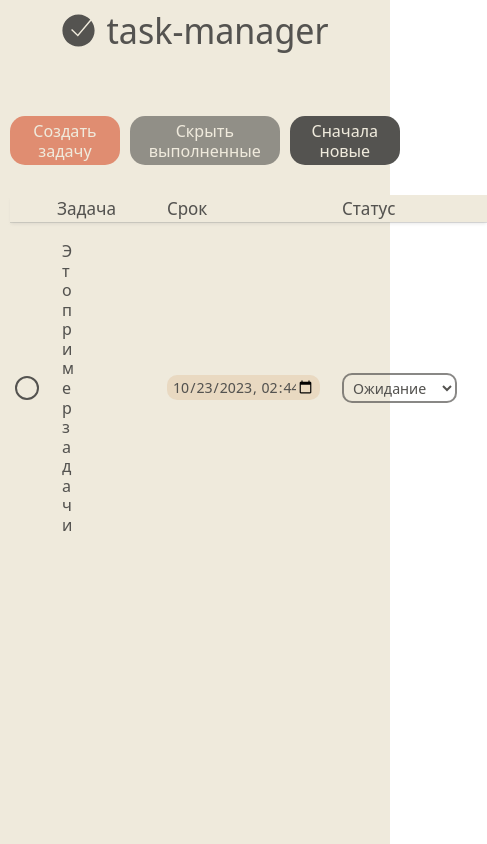
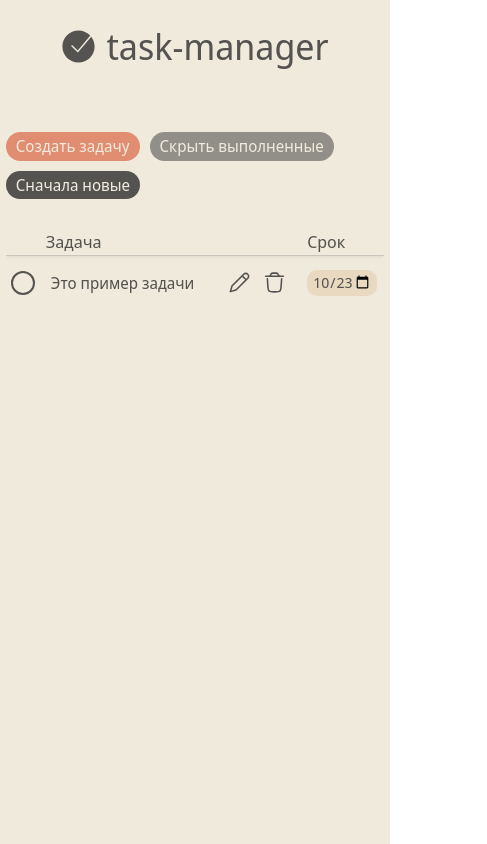
Before and after one commit to netitov/task-manager, a React (Create React App) app: page / in a window 390 px wide. Shown: the whole page, 487 px wide, since content can reach past the window. Built offline with nearby package versions, Linux system fonts and the light colour scheme.

Commit message:
adaptive layout

```diff
--- a/src/components/Actions/Actions.css
+++ b/src/components/Actions/Actions.css
@@ -2,6 +2,7 @@
   display: flex;
   gap: 10px;
   margin-bottom: 30px;
+  flex-wrap: wrap;
 }
 
 .actions__btn {
@@ -27,3 +28,11 @@
 .actions__btn:hover:not(.actions__btn_inactive) {
   background-color: #2c2b2a;
 }
+
+@media (max-width: 768px) {
+
+  .actions__btn {
+    font-size: 16px;
+  }
+
+}
--- a/src/components/App/App.css
+++ b/src/components/App/App.css
@@ -23,8 +23,9 @@ body {
 }
 
 .page__table-wrapper {
-  width: 100%;
+  width: 97%;
   max-width: 850px;
   margin: 55px auto 0;
-  padding: 0 10px 55px;
+  padding: 0 0 55px;
+  overflow-x: auto;
 }
--- a/src/components/Header/Header.css
+++ b/src/components/Header/Header.css
@@ -5,7 +5,7 @@
 }
 
 .header__container {
-  padding: 10px;
+  padding: 26px 10px 10px;
   display: flex;
   align-items: center;
   gap: 10px;
--- a/src/components/TaskModal/TaskModal.css
+++ b/src/components/TaskModal/TaskModal.css
@@ -150,3 +150,11 @@
 .task-modal__close-btn:hover {
   background-color: #4a4946;
 }
+
+@media (max-width: 768px) {
+
+  .form__container {
+    padding: 20px;
+  }
+
+}
--- a/src/components/TaskTable/TaskTable.css
+++ b/src/components/TaskTable/TaskTable.css
@@ -2,6 +2,7 @@
   width: 100%;
   border-spacing: 0;
   table-layout: fixed;
+  min-width: 350px;
 }
 
 .table__head-row {
@@ -39,7 +40,7 @@
 }
 
 .table__header:first-of-type {
-  width: 32px;
+  width: 25px;
 }
 
 .table__header:nth-of-type(3) {
@@ -66,6 +67,8 @@
   padding: 5px;
   border-radius: 10px;
   transition: background-color 0.3s;
+  min-width: 160px;
+  overflow: hidden;
 }
 
 .table__task-title:hover {
@@ -184,4 +187,41 @@
   color: var(--main-grey);
 }
 
-/*     background: #ff8c5d; */
+@media (max-width: 768px) {
+  .table__data-btns > div {
+    opacity: 1;
+  }
+
+  .table__header-status {
+    display: none;
+  }
+
+  .table__data-status {
+    display: none;
+  }
+
+  .table__header:first-of-type {
+    width: 25px;
+  }
+
+  .table__task-title {
+    font-size: 16px;
+    min-width: 100px;
+  }
+
+  .table__header:nth-of-type(4) {
+    width: 72px;
+  }
+
+  .table__date {
+    width: 60px;
+  }
+
+  .table__header {
+    font-size: 17px;
+  }
+
+  .table__header:nth-of-type(3) {
+    width: 70px;
+  }
+}
--- a/src/components/TaskTable/TaskTable.js
+++ b/src/components/TaskTable/TaskTable.js
@@ -75,7 +75,7 @@ function TaskTable({ tasks, openTaskModal, saveTask, deleteTask, sortTable, sort
             Срок
           </th>
           <th
-            className={`table__header${getSortStye('status')}`}
+            className={`table__header table__header-status${getSortStye('status')}`}
             onClick={() => sortTable('status')}
           >
             Статус
@@ -136,7 +136,7 @@ function TaskTable({ tasks, openTaskModal, saveTask, deleteTask, sortTable, sort
                 name='term'
               />
             </td>
-            <td className='table__data'>
+            <td className='table__data table__data-status'>
               <select
                 className={`table__status${getStatusStyle(i.status)}`}
                 value={i.status}
```
